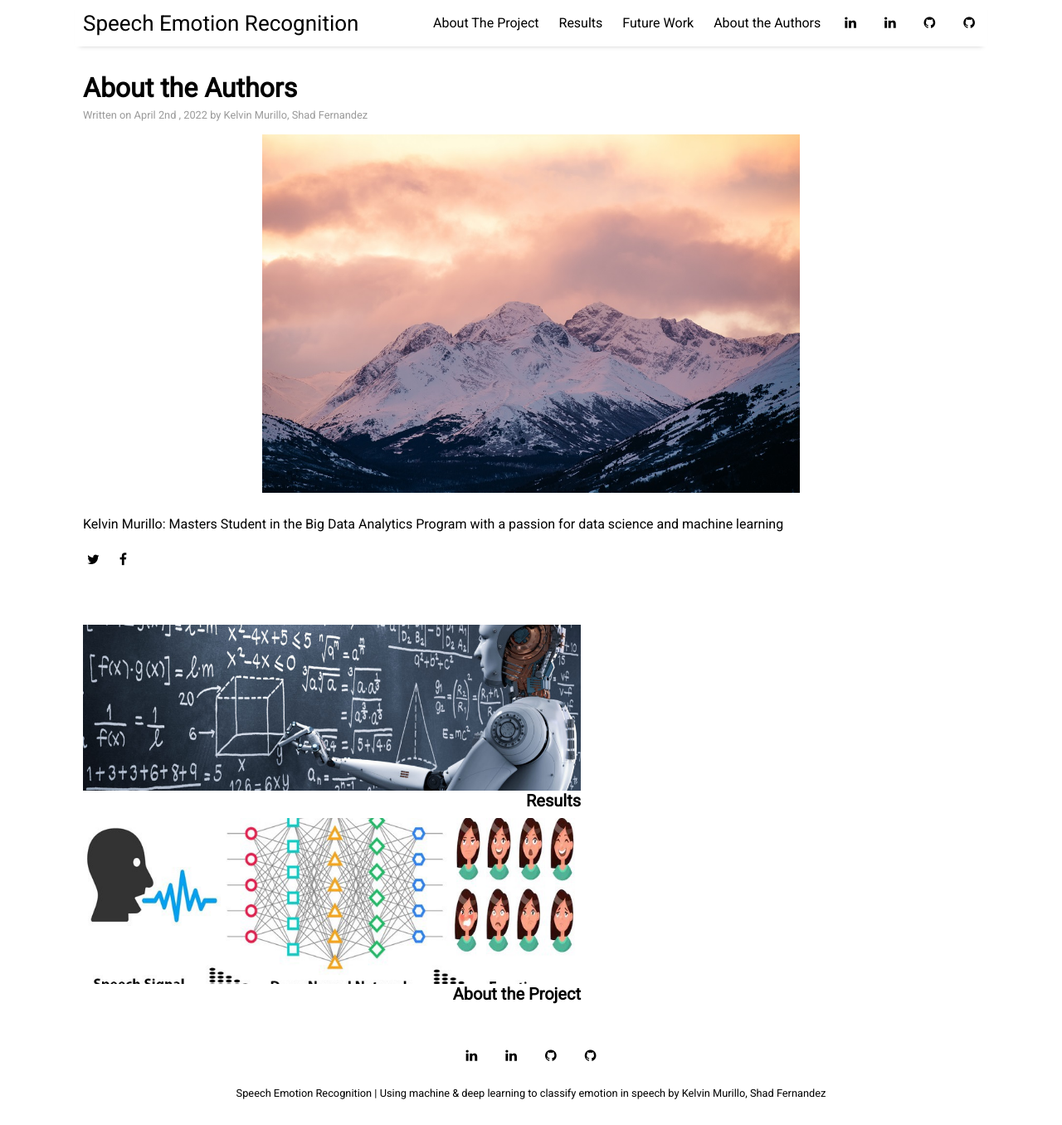
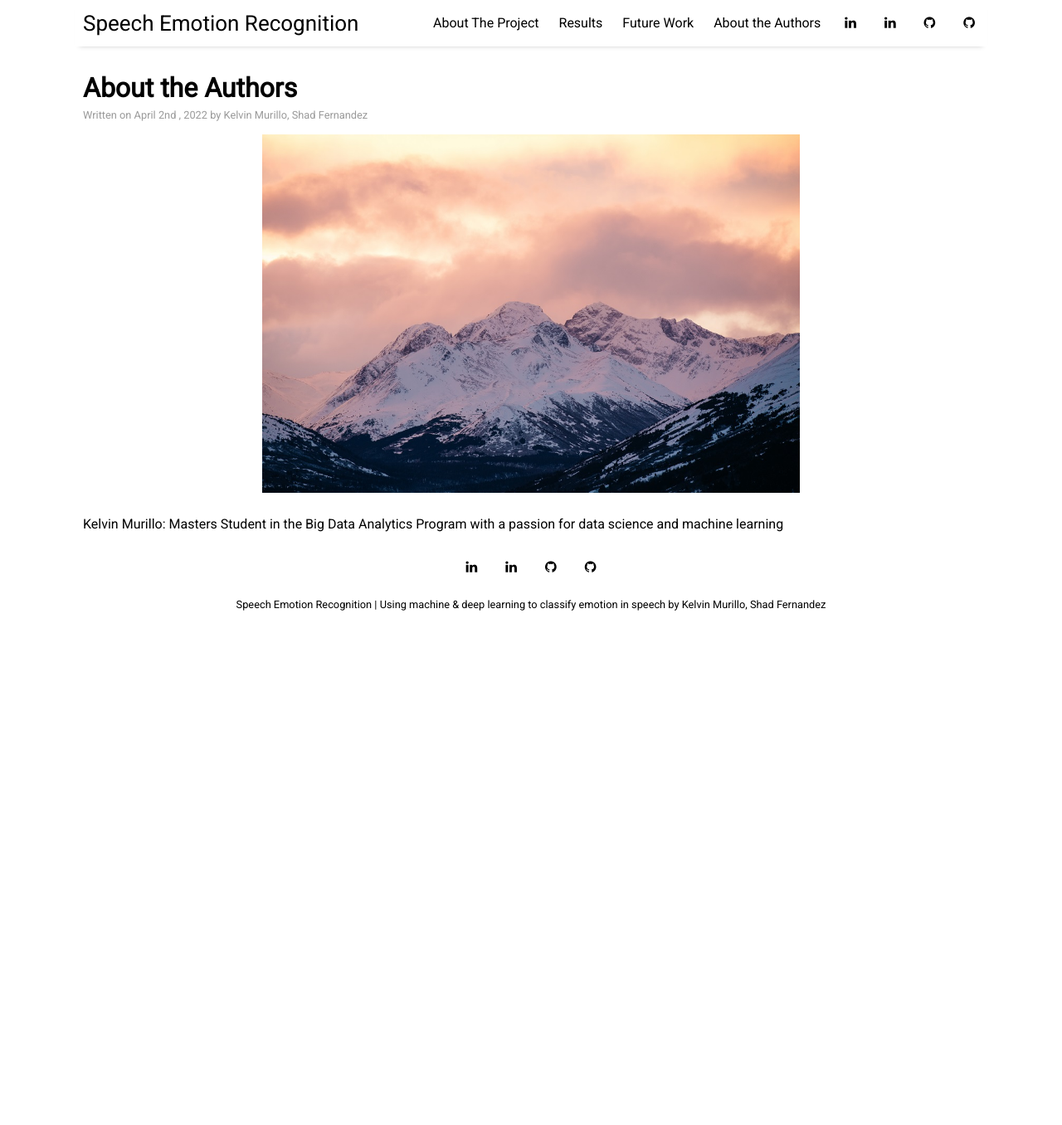
Before and after one commit to kelvinm10/SER_Website, a Jekyll site: the page built from _posts/2022-04-02-about-the-authors.md, in a window 1280 px wide and 1356 px high. Shown: the whole window at 83% size. Built offline with Jekyll 4.4.1, drawn with Linux system fonts in a browser that asks for light colours; nearby versions of some CDN libraries.

Commit message:
commented out related and sharing"

```diff
--- a/_includes/post-share.html
+++ b/_includes/post-share.html
@@ -1,7 +1,7 @@
-<div class="post-share">
-  <div class="post-date">{{ site.data.settings.sharing_button_prompt }}</div>
-  <div class="sharing-icons">
-    <a href="https://twitter.com/intent/tweet?text={{ page.title }}&amp;url={{ site.github.url }}{{ page.url }}" target="_blank"><i class="fa fa-twitter" aria-hidden="true"></i></a>
-    <a href="https://www.facebook.com/sharer/sharer.php?u={{ site.github.url }}{{ page.url }}&amp;title={{ page.title }}" target="_blank"><i class="fa fa-facebook" aria-hidden="true"></i></a>
-  </div>
-</div>
+<!--<div class="post-share">-->
+<!--  <div class="post-date">{{ site.data.settings.sharing_button_prompt }}</div>-->
+<!--  <div class="sharing-icons">-->
+<!--    <a href="https://twitter.com/intent/tweet?text={{ page.title }}&amp;url={{ site.github.url }}{{ page.url }}" target="_blank"><i class="fa fa-twitter" aria-hidden="true"></i></a>-->
+<!--    <a href="https://www.facebook.com/sharer/sharer.php?u={{ site.github.url }}{{ page.url }}&amp;title={{ page.title }}" target="_blank"><i class="fa fa-facebook" aria-hidden="true"></i></a>-->
+<!--  </div>-->
+<!--</div>-->
--- a/_includes/related-posts.html
+++ b/_includes/related-posts.html
@@ -1,29 +1,29 @@
-<div class="related">
-  <h2>{{ site.data.settings.related_posts }}</h2>
-  {% assign listed_posts_urls = page.url | split: ' ' %}
-  <ul class="related-posts">
-    {% for tag in page.tags %}
-      {% for mypost in site.tags[tag] limit:2 %}
-        {% if listed_posts_urls contains mypost.url %}
-        {% else %}
-          <li>
-            <h3>
-              <a href="{{ site.github.url }}{{ mypost.url }}">
-                <div class="related-thumbnail">
-                  {% if mypost.image %}
-                    <img src="{{ site.url }}{{ site.baseurl }}/assets/img/{{ mypost.image }}">
-                  {% endif %}
-                </div>
-                <div class="related-title">
-                  {{ mypost.title }}
-                </div>
-                <!--<small>{{ mypost.date | date: "%B %-d, %Y" }}</small>-->
-              </a>
-            </h3>
-          </li>
-          {% assign listed_posts_urls = listed_posts_urls | push: mypost.url %}
-        {% endif %}
-      {% endfor %}
-    {% endfor %}
-  </ul>
-</div>
+<!--<div class="related">-->
+<!--  <h2>{{ site.data.settings.related_posts }}</h2>-->
+<!--  {% assign listed_posts_urls = page.url | split: ' ' %}-->
+<!--  <ul class="related-posts">-->
+<!--    {% for tag in page.tags %}-->
+<!--      {% for mypost in site.tags[tag] limit:2 %}-->
+<!--        {% if listed_posts_urls contains mypost.url %}-->
+<!--        {% else %}-->
+<!--          <li>-->
+<!--            <h3>-->
+<!--              <a href="{{ site.github.url }}{{ mypost.url }}">-->
+<!--                <div class="related-thumbnail">-->
+<!--                  {% if mypost.image %}-->
+<!--                    <img src="{{ site.url }}{{ site.baseurl }}/assets/img/{{ mypost.image }}">-->
+<!--                  {% endif %}-->
+<!--                </div>-->
+<!--                <div class="related-title">-->
+<!--                  {{ mypost.title }}-->
+<!--                </div>-->
+<!--                &lt;!&ndash;<small>{{ mypost.date | date: "%B %-d, %Y" }}</small>&ndash;&gt;-->
+<!--              </a>-->
+<!--            </h3>-->
+<!--          </li>-->
+<!--          {% assign listed_posts_urls = listed_posts_urls | push: mypost.url %}-->
+<!--        {% endif %}-->
+<!--      {% endfor %}-->
+<!--    {% endfor %}-->
+<!--  </ul>-->
+<!--</div>-->
```
